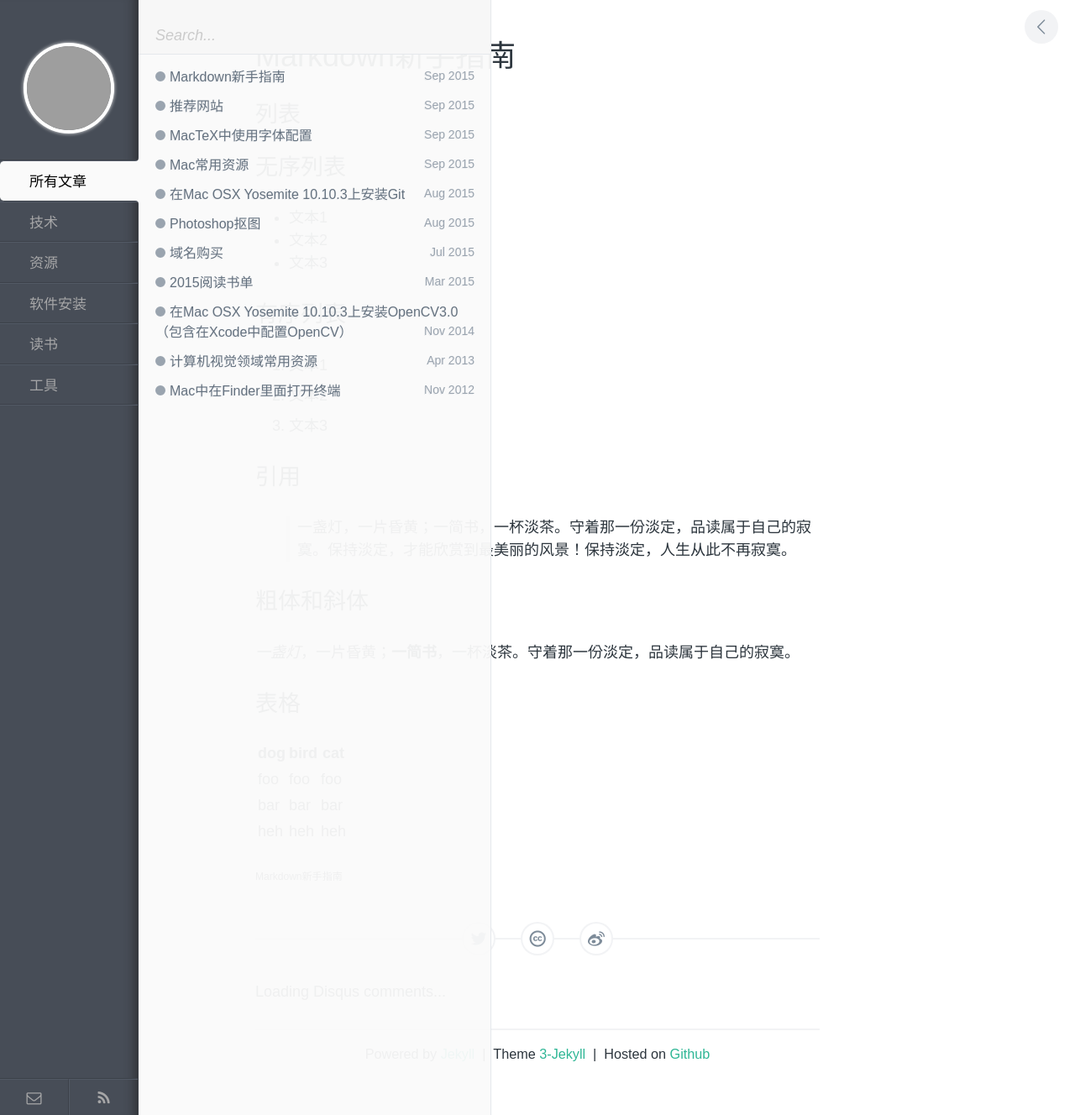
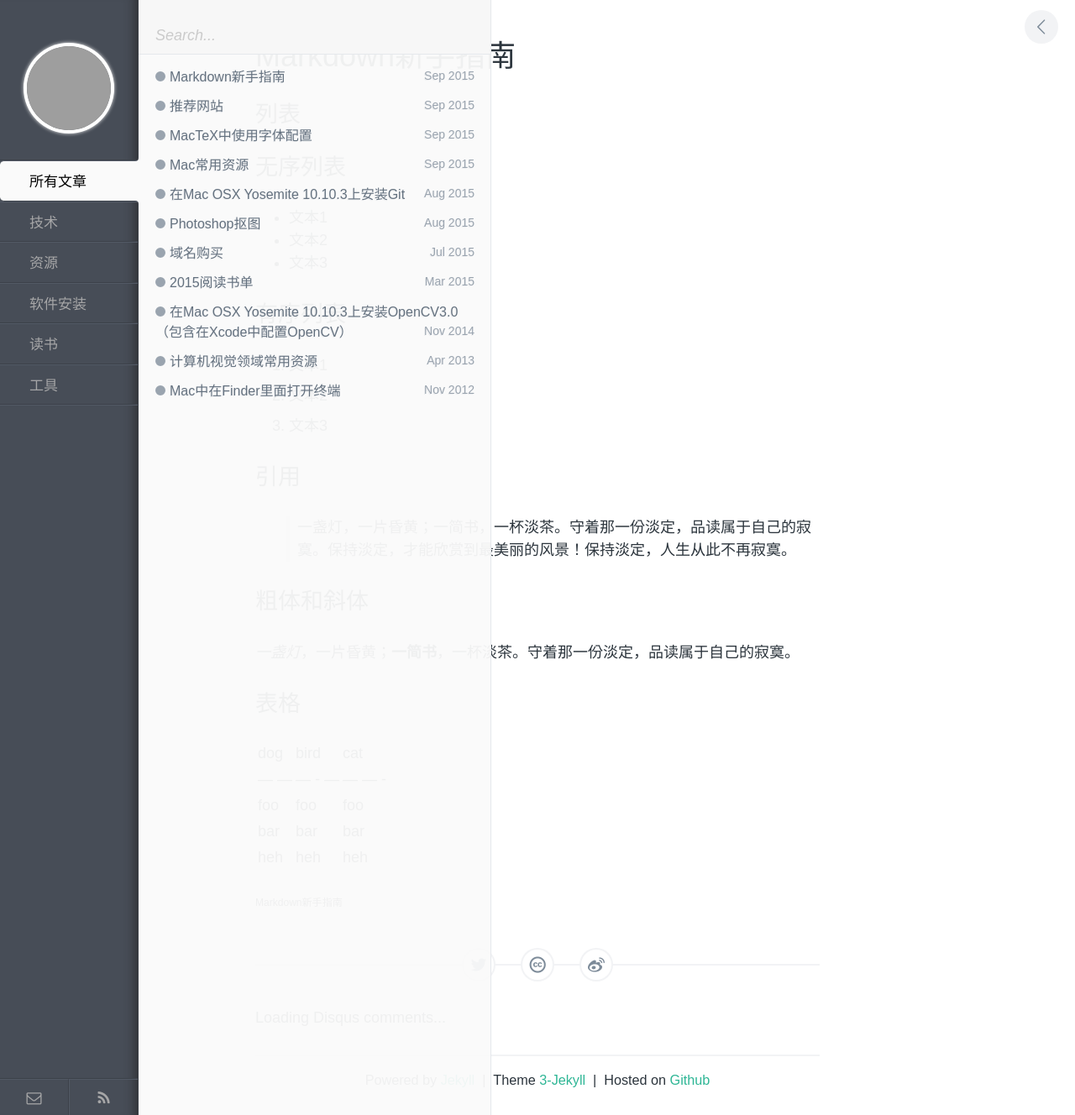
Before and after one commit to zhuyafei/zhuyafei.github.io, a Jekyll site: the page built from _posts/tech/2015-09-20-Markdown.md, in a window 1280 px wide. Shown: the whole page at 84% size. Built offline with Jekyll 4.4.1, drawn with Linux system fonts in a browser that asks for light colours; comment, search, counter and statistics services are not loaded; grey boxes are pictures that could not be loaded.

Commit message:
Modify 2015-09-20-Markdown.md

```diff
--- a/_posts/tech/2015-09-20-Markdown.md
+++ b/_posts/tech/2015-09-20-Markdown.md
@@ -27,11 +27,11 @@
 
 ## 表格
 
-dog | bird | cat
-----|------|----
-foo | foo  | foo
-bar | bar  | bar
-heh | heh  | heh
+| dog | bird | cat |
+| — — |— - — |— — -|
+| foo | foo  | foo |
+| bar | bar  | bar |
+| heh | heh  | heh |
 
 
 ###### Markdown新手指南
```
